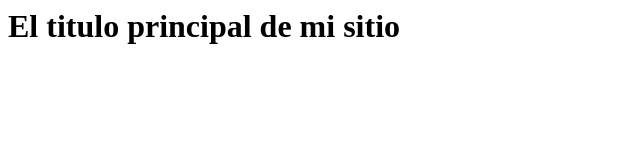
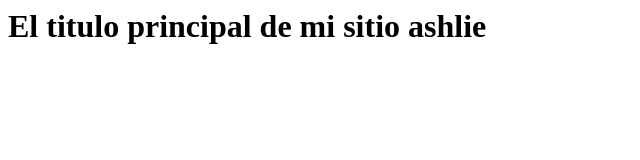
Before and after one commit to Mariali99/marina, a plain HTML site: page index.html in a window 1280 px wide. Shown: the whole page, without its empty margins (0-640 px from the left). Drawn offline with Linux system fonts and the light colour scheme.

Commit message:
modifique el titulo y le agregue la palabra ashlie

```diff
--- a/index.html
+++ b/index.html
@@ -7,5 +7,5 @@
 </head>
 <body>
 	<h1>El titulo principal
-	de mi sitio</h1>
+	de mi sitio ashlie </h1>
 </body>
```
